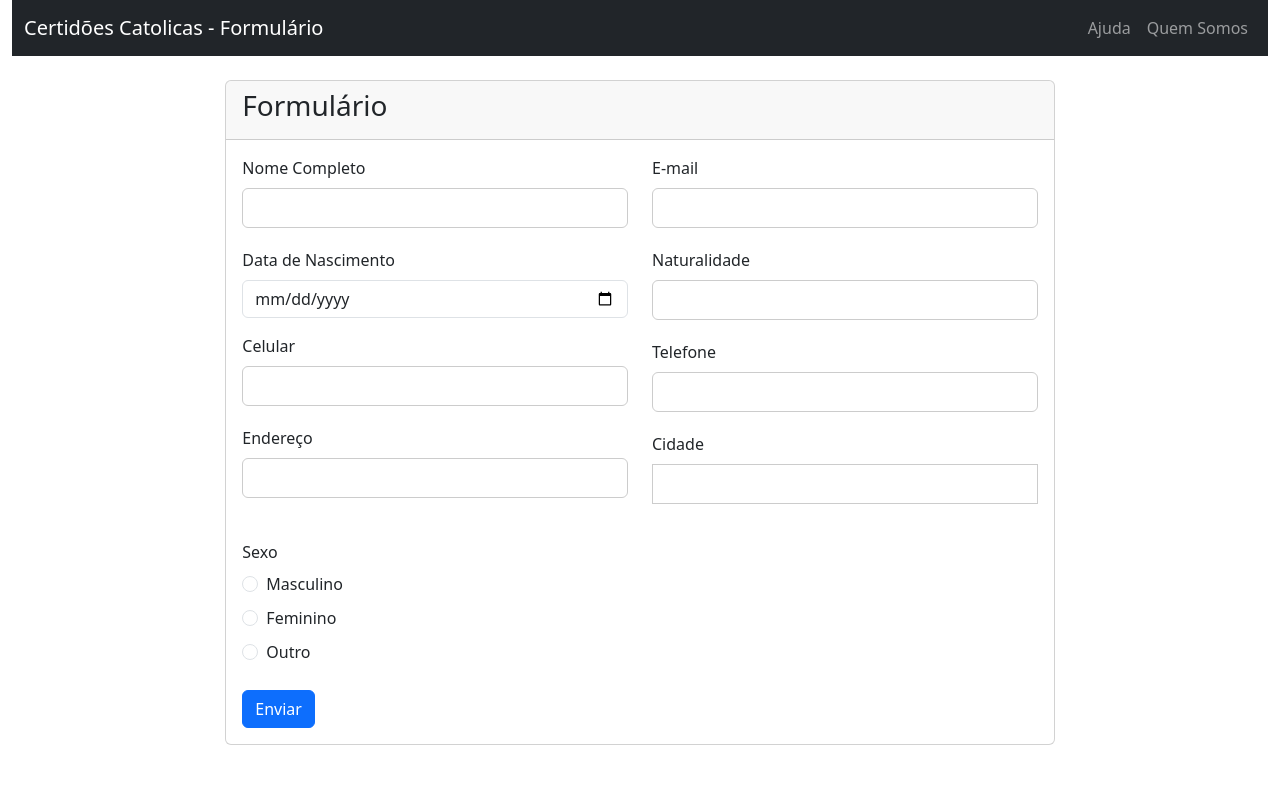
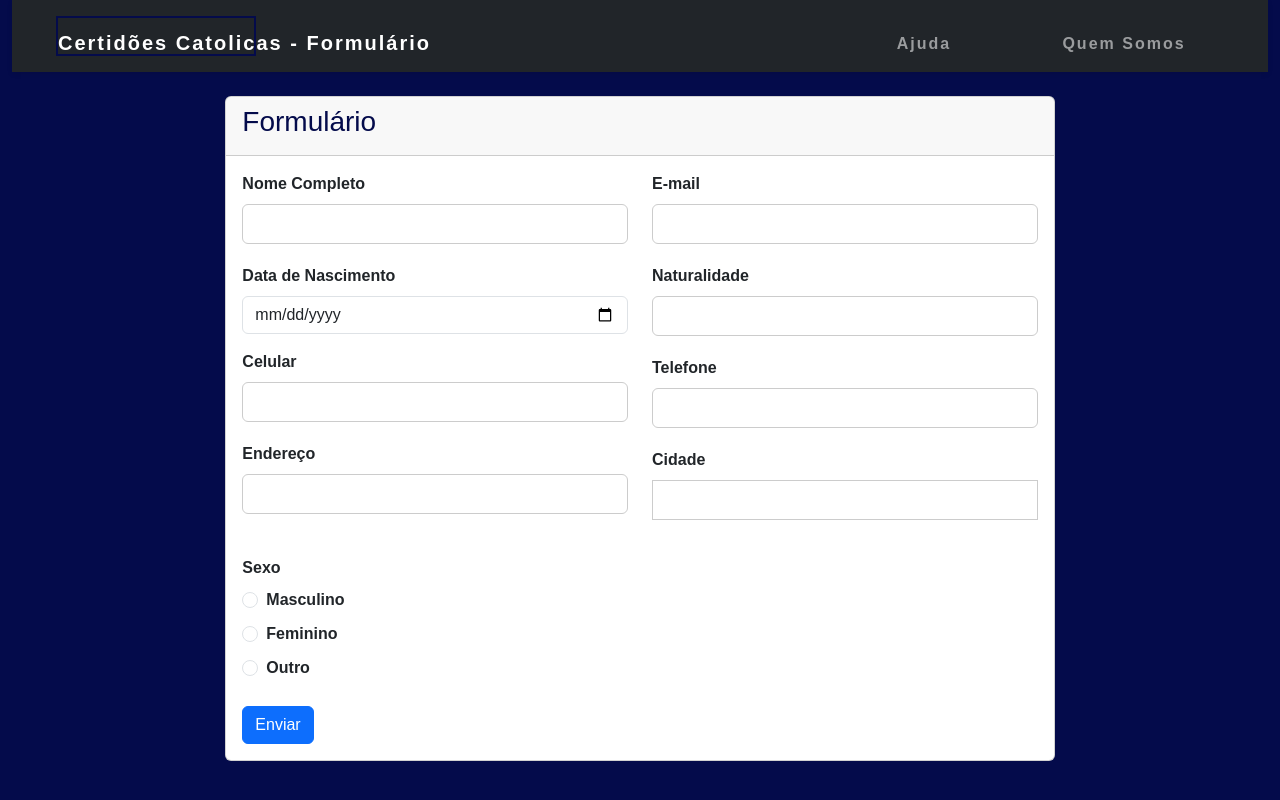
Before and after one commit to DruidaAlfa/solicitacao-certificado-front, a React (Create React App) app: page / in a window 1280 px wide. Built offline with nearby package versions, Linux system fonts and the light colour scheme.

Commit message:
versão atualizada

```diff
--- a/src/index.css
+++ b/src/index.css
@@ -1,18 +1,31 @@
 
-.container {
-  margin: 0;
-  padding: 0;
-  box-sizing: border-box;
-  max-width: 400px;
-  margin: 40px auto;
-  padding: 20px;
-  background-color: #f0f0f0;
-  border: 1px solid #ddd;
-  box-shadow: 0 0 10px rgba(0, 0, 0, 0.1);
+body {
+  font-family: sans-serif;
+  background-color: #040b4b;
+  font-weight: bold;
 }
 
-h1 {
-  color: #337ab7;
+.navbar {
+  width: 100%;
+  display: flex;
+  justify-content: space-between;
+  align-items: center;
+  padding: 1rem 2rem;
+  background-color: #fff;
+  box-shadow: 0px 2px 5px rgba(0, 0, 0, 0.1);
+}
+
+.logo {
+  display: flex;
+  align-items: center;
+}
+
+.logo img {
+  height: 4rem;
+}
+
+h3 {
+  color: #040b4b;
 }
 
 label {
@@ -40,12 +53,56 @@ input[type="submit"] {
   width: 100%;
   height: 40px;
   background-color: #337ab7;
-  color: #fff;
+  color: #e90404;
   border: none;
   border-radius: 5px;
   cursor: pointer;
 }
 
-input[type="submit"]:hover {
-  background-color: #23527c;
+.container {
+  width: 100%;
+  max-width: 210px;
+  margin: 0 auto;
+  text-align: center;
 }
+
+
+a{
+  display: block;
+  width: 200px;
+  height: 40px;
+  line-height: 40px;
+  font-size: 18px;
+  font-family: sans-serif;
+  text-decoration: none;
+  color: #040b4b;
+  border: 2px solid #040b4b;
+  letter-spacing: 2px;
+  text-align: center;
+  position: relative;
+  transition: all .35s;
+}
+
+a span{
+  position: relative;
+  z-index: 2;
+}
+
+a:after{
+  position: absolute;
+  content: "";
+  top: 0;
+  left: 0;
+  width: 0;
+  height: 100%;
+  background: #040b4b;
+  transition: all .35s;
+}
+
+a:hover{
+  color: #ffffff;
+}
+
+a:hover:after{
+  width: 100%;
+}
```
Also changed, not shown: src/img/logo.png (added), src/img/p2.png (added).
